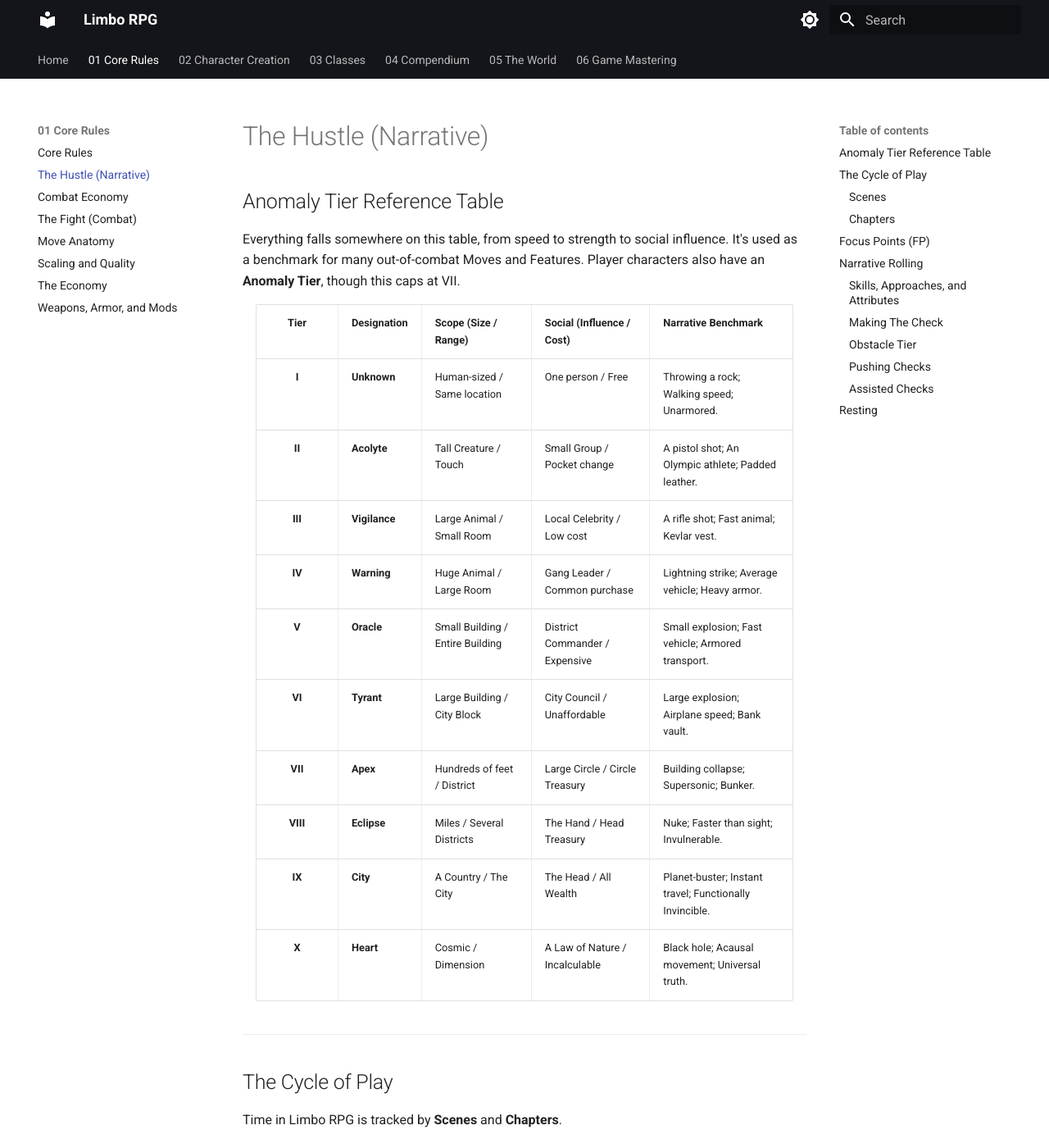
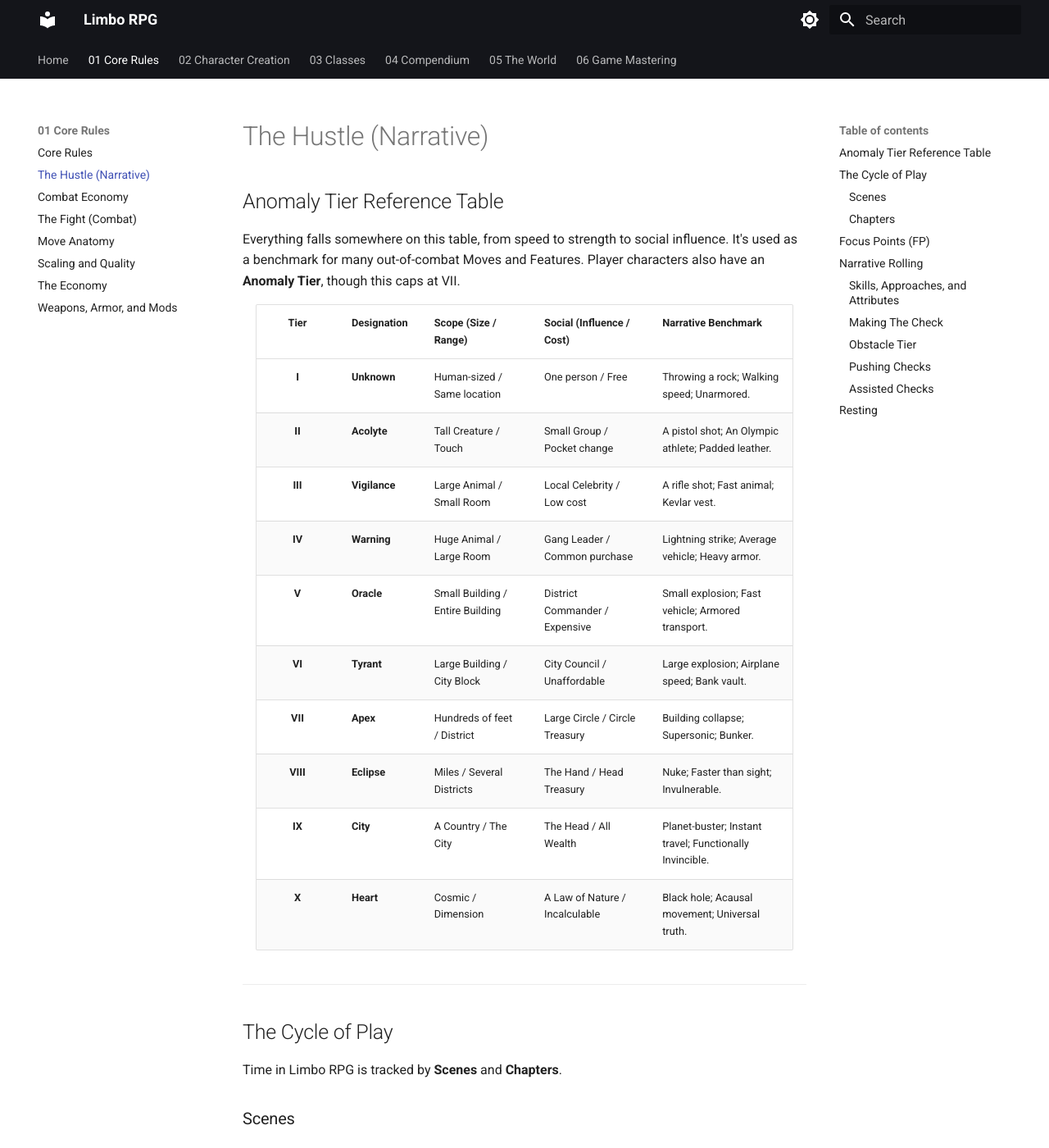
Before and after one commit to Bonfou/LimboRPG, an MkDocs documentation site: the page built from docs/01_Core_Rules/01.1_The_Hustle.md, in a window 1280 px wide and 1400 px high. Shown: the whole window at 82% size. Built offline with MkDocs 1.6.1 and Material for MkDocs 9.7.7, drawn with Linux system fonts in a browser that asks for light colours.

Commit message:
Table Optimizations

```diff
--- a/docs/stylesheets/extra.css
+++ b/docs/stylesheets/extra.css
@@ -50,15 +50,48 @@
     --cost-color: #ffb300;
 }
 
-/* Add vertical lines to tables */
-.md-typeset table:not([class]) th,
-.md-typeset table:not([class]) td {
-    border-right: 1px solid var(--md-default-fg-color--lightest);
+/* =========================================================
+   TABLE OPTIMIZATIONS
+   ========================================================= */
+
+/* Zebra Striping */
+.md-typeset table tbody tr:nth-child(2n) {
+    background-color: rgba(128, 128, 128, 0.04);
 }
 
-    .md-typeset table:not([class]) th:last-child,
-    .md-typeset table:not([class]) td:last-child {
-        border-right: none;
+/* Force internal scrolling on the Material wrapper */
+.sticky-matrix .md-typeset__table {
+    max-height: 65vh;
+    overflow-y: auto;
+    overflow-x: auto;
+}
+
+/* Sticky Top Header */
+.sticky-matrix table thead th {
+    position: sticky;
+    top: 0;
+    z-index: 2;
+    background-color: var(--md-default-bg-color) !important;
+    box-shadow: 0 2px 0 var(--md-default-fg-color--lightest);
+    border-bottom: none !important;
+}
+
+    /* Sticky First Column */
+    .sticky-matrix table tbody td:first-child,
+    .sticky-matrix table thead th:first-child {
+        position: sticky;
+        left: 0;
+        z-index: 1;
+        background-color: var(--md-default-bg-color) !important;
+        font-weight: bold;
+        box-shadow: 2px 0 0 var(--md-default-fg-color--lightest);
+        border-right: none !important;
+    }
+
+    /* Corner Cell */
+    .sticky-matrix table thead th:first-child {
+        z-index: 3;
+        box-shadow: 2px 2px 0 var(--md-default-fg-color--lightest);
     }
 
 /* --- Keep Lines at reasonable width --- */
```
